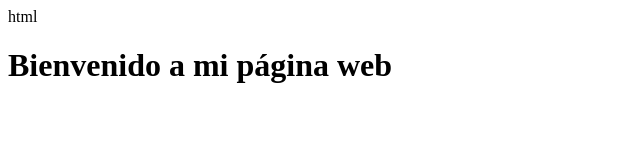
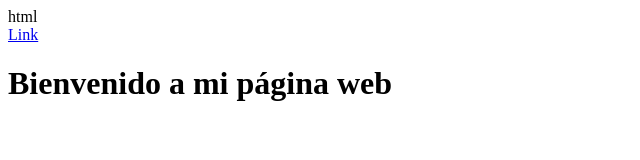
Before and after one commit to AaronGH09/pagina-web, a plain HTML site: page index.html in a window 1280 px wide. Shown: the whole page, without its empty margins (0-640 px from the left). Drawn offline with Linux system fonts and the light colour scheme.

Commit message:
"Header añadido"

```diff
--- a/index.html
+++ b/index.html
@@ -7,6 +7,7 @@ html
        <title>Página Web</title>
      </head>
      <body>
+        <header><a class="btn btn-info btn-sm " href="#" role="button">Link</a></header>
        <h1>Bienvenido a mi página web</h1>
      </body>
      </html>
```
